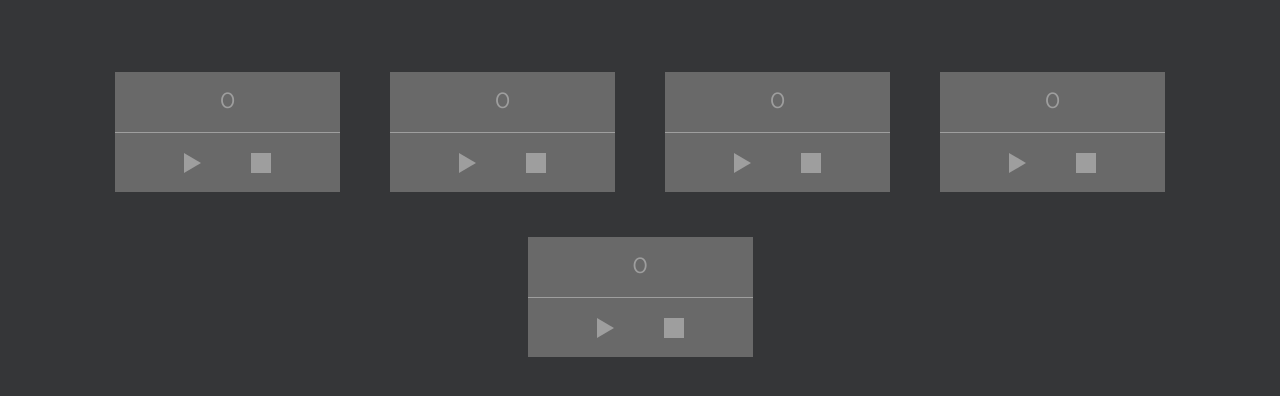
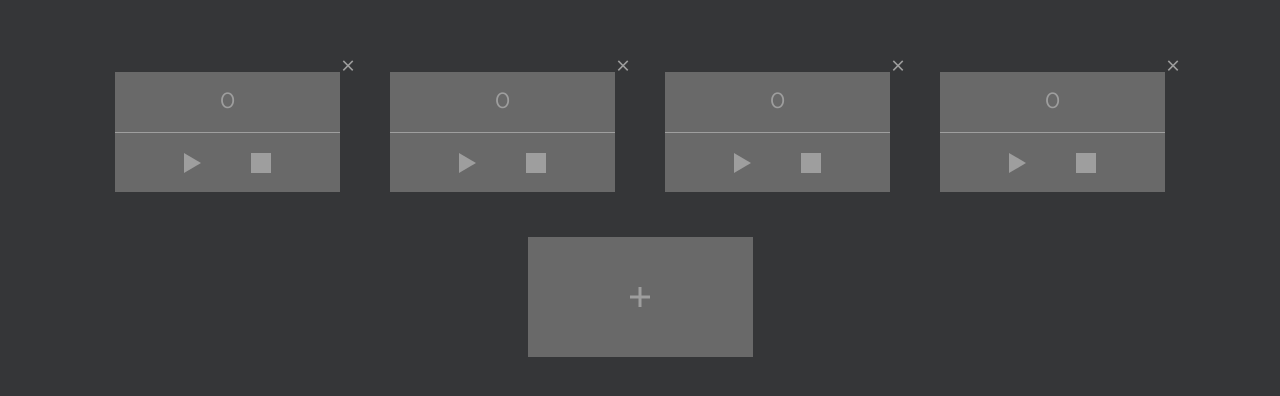
Before and after one commit to duho3abp-dz/Timers-page_Vue.js, a Vue app: page /timers in a window 1280 px wide. Shown: the top 396 px of the page. Built offline with nearby package versions, Linux system fonts and the light colour scheme.

Commit message:
added the ability to add, reset and delete a timer

```diff
--- a/src/App.vue
+++ b/src/App.vue
@@ -4,6 +4,9 @@
         :timerData="timerData"
         @start-date="setStartDate"
         @pause-time="setPauseTime"
+        @reset-timer="resetTimer"
+        @add-timer="addTimer"
+        @delete-timer="deleteTimer"
       />
   </div>
 </template>
@@ -20,8 +23,7 @@ export default {
         {id: 1, start: 0, pause: 0},
         {id: 2, start: 0, pause: 0},
         {id: 3, start: 0, pause: 0},
-        {id: 4, start: 0, pause: 0},
-        {id: 5, start: 0, pause: 0},
+        {id: 4, start: 0, pause: 0}
       ]
     }
   },
@@ -43,6 +45,23 @@ export default {
 
         return obj;
       });
+    },
+    resetTimer(id) {
+      this.timerData = this.timerData.map(obj => {
+        if (obj.id === id) {
+          obj.start = 0;
+          obj.pause = 0;
+        }
+
+        return obj;
+      });
+    },
+    deleteTimer(id) {
+      this.timerData = this.timerData.filter(obj => obj.id !== id);
+    },
+    addTimer() {
+      const newTimer = {id: new Date().getTime(), start: 0, pause: 0};
+      this.timerData.push(newTimer);
     }
   }
 }
@@ -64,4 +83,12 @@ export default {
   margin-top: 72px;
   margin-bottom: 30px;
 }
+.timer {
+  display: inline-block;
+  width: 225px;
+  height: 120px;
+  background: #696969;
+  margin: 0 25px 45px;
+  position: relative;
+}
 </style>
--- /dev/null
+++ b/src/components/AddTimer.vue
@@ -0,0 +1,34 @@
+<template>
+    <div @click="$emit('add-timer')" class="timer timer-add">
+        <div class="plus-block">
+            <div class="rectangle-add"></div>
+            <div class="rectangle-add rectangle-horizontal"></div>
+        </div>
+    </div>
+</template>
+
+<style scoped>
+.timer-add {
+    display: flex;
+    justify-content: center;
+    align-items: center;
+    cursor: pointer;
+}
+.plus-block {
+    width: 20px;
+    height: 20px;
+    position: relative;
+}
+.rectangle-add {
+    width: 3px;
+    height: 20px;
+    background: #9E9E9E;
+    position: absolute;
+    top: 50%;
+    left: 50%;
+    transform: translateX(-50%) translateY(-50%);
+}
+.rectangle-horizontal {
+    transform: translateX(-50%) translateY(-50%) rotate(90deg);
+}
+</style>
--- a/src/components/TimerItem.vue
+++ b/src/components/TimerItem.vue
@@ -17,8 +17,9 @@
                 <div class="rectangle"></div>
             </div>
 
-            <div class="stop"></div>
+            <div @click="onStop" class="stop"></div>
         </div>
+        <div @click="$emit('delete-timer', time.id)" class="delete-timer">&times;</div>
     </div>
 </template>
 
@@ -73,19 +74,20 @@ export default {
         pauseTimer() {
             this.included = false;
             this.pause = true;
+        },
+        onStop() {
+            this.included = false;
+            this.pause = true;
+            this.hours = 0;
+            this.minutes = 0;
+            this.seconds = 0;
+            this.$emit('reset-timer', this.time.id);
         }
     }
 }
 </script>
 
 <style scoped>
-.timer {
-    display: inline-block;
-    width: 225px;
-    height: 120px;
-    background: #696969;
-    margin: 0 25px 45px;
-}
 .timer-top, .timer-bottom {
     height: 50%;
     display: flex;
@@ -131,4 +133,11 @@ export default {
 .active .rectangle {
     background: #ffffff;
 }
+
+.delete-timer {
+    position: absolute;
+    top: -15px;
+    right: -15px;
+    cursor: pointer;
+}
 </style>
--- a/src/components/TimersList.vue
+++ b/src/components/TimersList.vue
@@ -6,22 +6,32 @@
             :key="time.id"
             @start-date="setStartDate"
             @pause-time="setPauseTime"
+            @reset-timer="resetTimer"
+            @delete-timer="deleteTimer"
         />
+        <AddTimer @add-timer="$emit('add-timer')"/>
     </div>
 </template>
 
 <script>
 import TimerItem from './TimerItem';
+import AddTimer from './AddTimer';
 
 export default {
-    components: { TimerItem },
-    props: ['timerData'],
+    components: { TimerItem, AddTimer },
+    props: [ 'timerData' ],
     methods: {
         setStartDate(start, id) {
             this.$emit('start-date', start, id);
         },
         setPauseTime(pause, id) {
             this.$emit('pause-time', pause, id);
+        },
+        resetTimer(id) {
+            this.$emit('reset-timer', id);
+        },
+        deleteTimer(id) {
+            this.$emit('delete-timer', id);
         }
     }
 }
```
